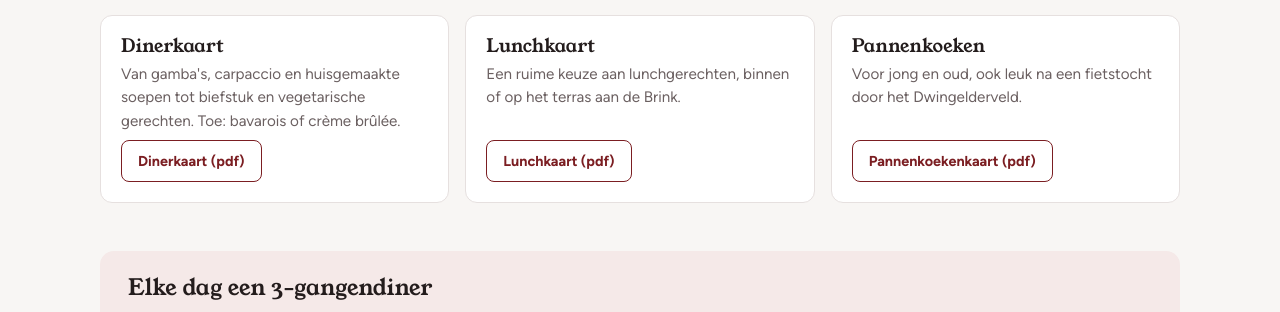
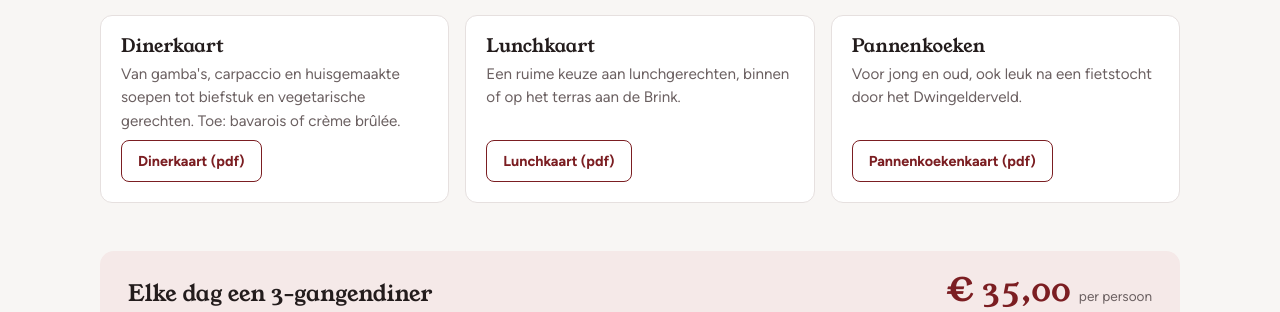
Before and after one commit to hotelkuik/hotelkuik-website, a plain HTML site: page eten-drinken/index.html in a window 1280 px wide. Shown: the part 467-779 px from the top of the page. Drawn offline with Linux system fonts and the light colour scheme.

Commit message:
Prijs vast 3-gangendiner toegevoegd: € 35,00 p.p.
Co-Authored-By: Claude Opus 5.5 <noreply@anthropic.com>
Claude-Session: https://claude.ai/code/session_014hjU8zFXFV4tVHSVt8ZEUb

```diff
--- a/assets/style.css
+++ b/assets/style.css
@@ -351,3 +351,9 @@ details.inhoud .lijst{padding:2px 20px 18px;display:flex;flex-direction:column;g
   .site-nav{-webkit-mask-image:linear-gradient(90deg,#000 85%,transparent);mask-image:linear-gradient(90deg,#000 85%,transparent);padding-right:24px}
 }
 .hp{position:absolute;left:-9999px;width:1px;height:1px;overflow:hidden}
+
+/* prijs 3-gangendiner */
+.diner-kop{display:flex;justify-content:space-between;align-items:baseline;gap:8px 20px;flex-wrap:wrap;margin-bottom:14px}
+.diner-kop h2{margin-bottom:0!important}
+.diner-prijs{font-family:var(--display);font-size:clamp(1.6rem,3vw,2rem);color:var(--ossenbloed);font-variant-numeric:tabular-nums;line-height:1}
+.diner-prijs small{font-family:var(--body);font-size:.85rem;color:var(--muted)}
--- a/eten-drinken/index.html
+++ b/eten-drinken/index.html
@@ -48,7 +48,7 @@
     </section>
 
     <section class="inbegrepen" aria-labelledby="et-3g">
-      <h2 id="et-3g">Elke dag een 3-gangendiner</h2>
+      <div class="diner-kop"><h2 id="et-3g">Elke dag een 3-gangendiner</h2><p class="diner-prijs">€ 35,00 <small>per persoon</small></p></div>
       <p class="sectie-tekst">Wij serveren elke dag een vast 3-gangenmenu. Bel ons voor het menu van vandaag of om te reserveren. Komt u met een groep van 10 personen of meer, dan stellen we samen een persoonlijk 3-gangen keuzemenu samen.</p>
       <p class="sectie-tekst"><b>Reserveren:</b> <span class="kopieer">+31 522 47 12 37</span></p>
     </section>
```
